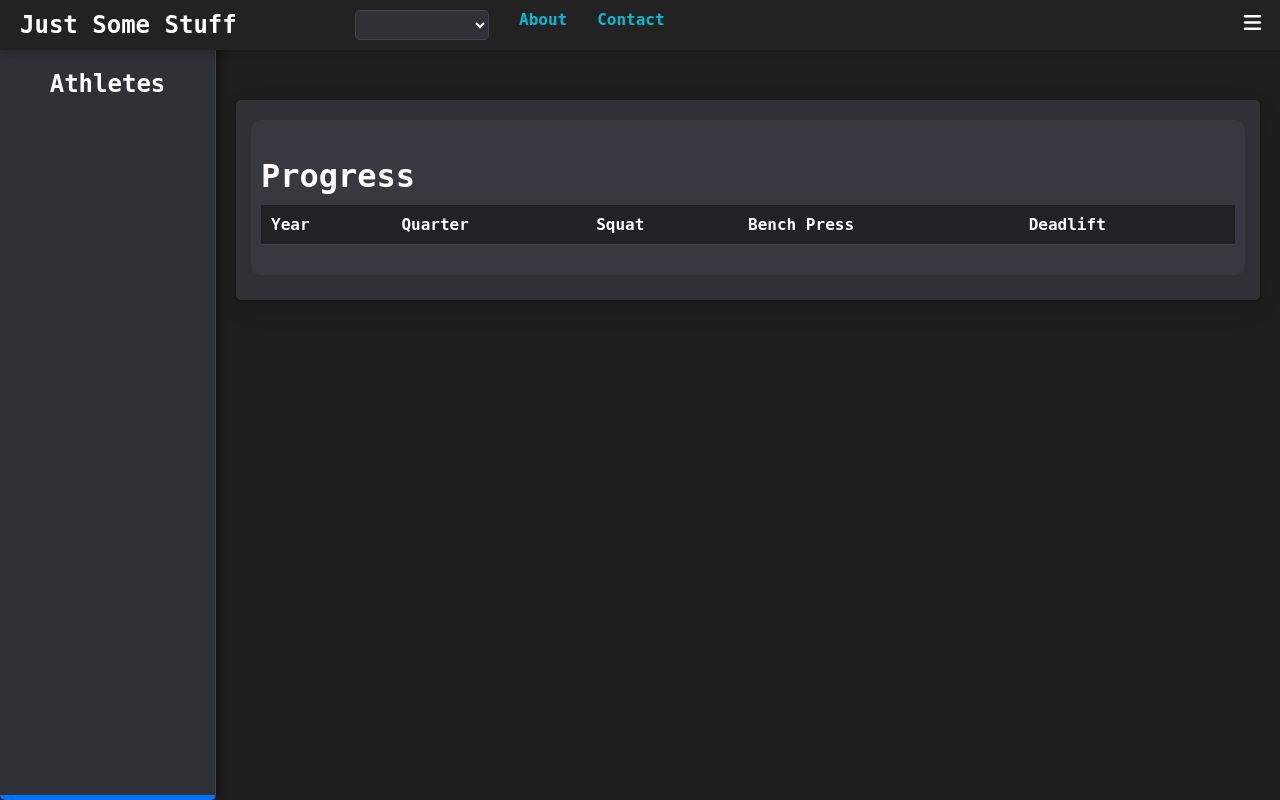
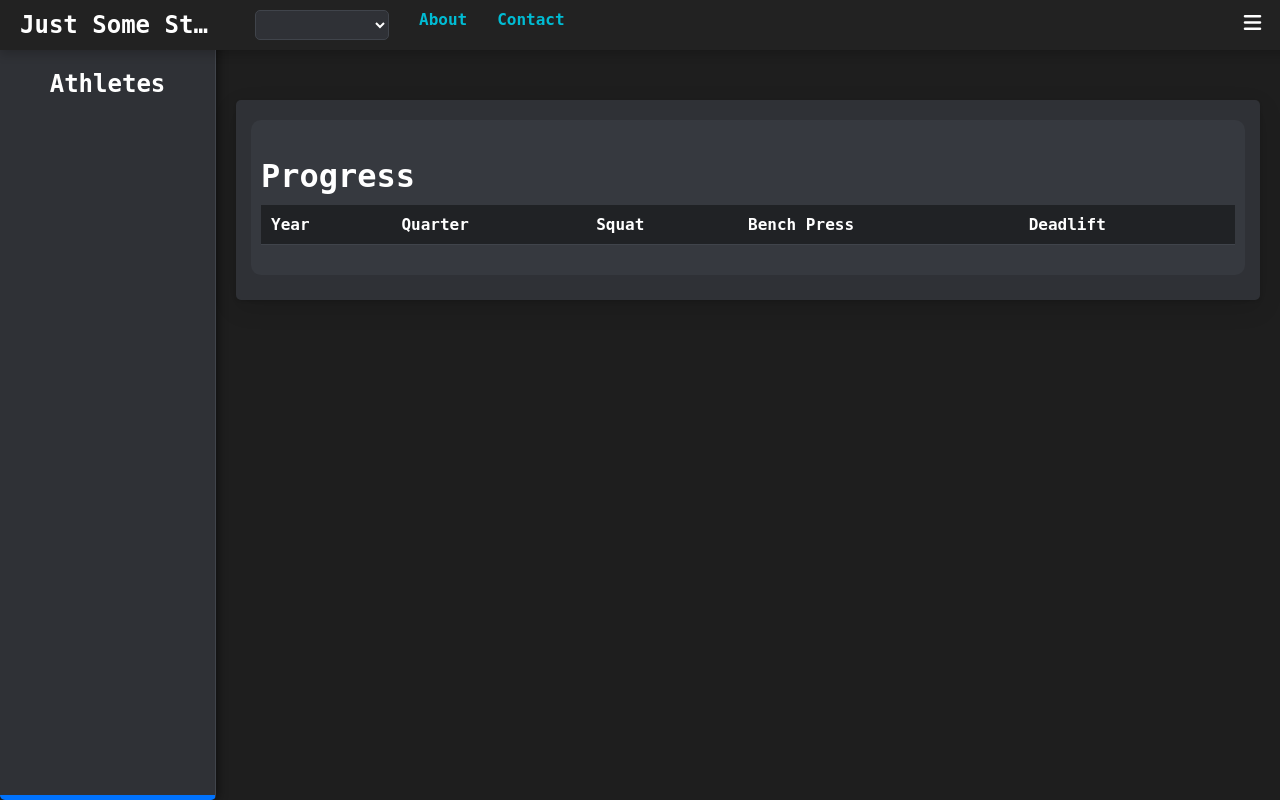
Before and after one commit to leighton075/075.it.com, a PHP site: page / in a window 1280 px wide. Run offline with PHP 8.4, Linux system fonts and the light colour scheme; lists and menus that the app fills with data are empty.

Commit message:
change the overflow

```diff
--- a/assets/css/main.css
+++ b/assets/css/main.css
@@ -295,7 +295,7 @@ body.light-mode #sidebar {
     margin: 0;
     font-size: 1.5em;
     margin-right: 20px; /* Add spacing between the title and nav links */
-    width: 300px; /* Fixed width to keep navbar items in place */
+    width: 200px; /* Fixed width to keep navbar items in place */
     white-space: nowrap; /* Prevent text wrapping */
     overflow: hidden; /* Hide overflow text */
     text-overflow: ellipsis; /* Add ellipsis for overflow text */
```
